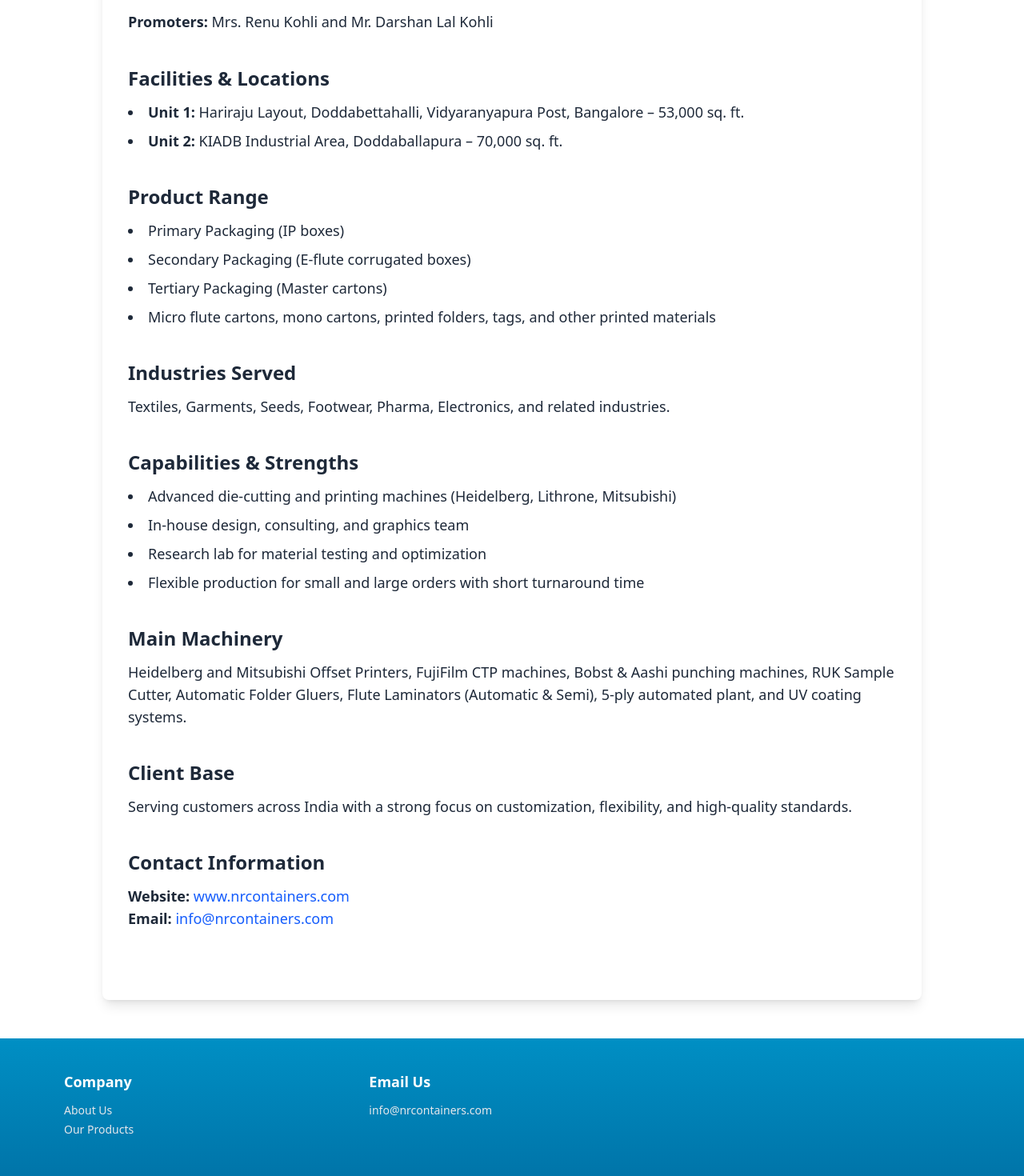
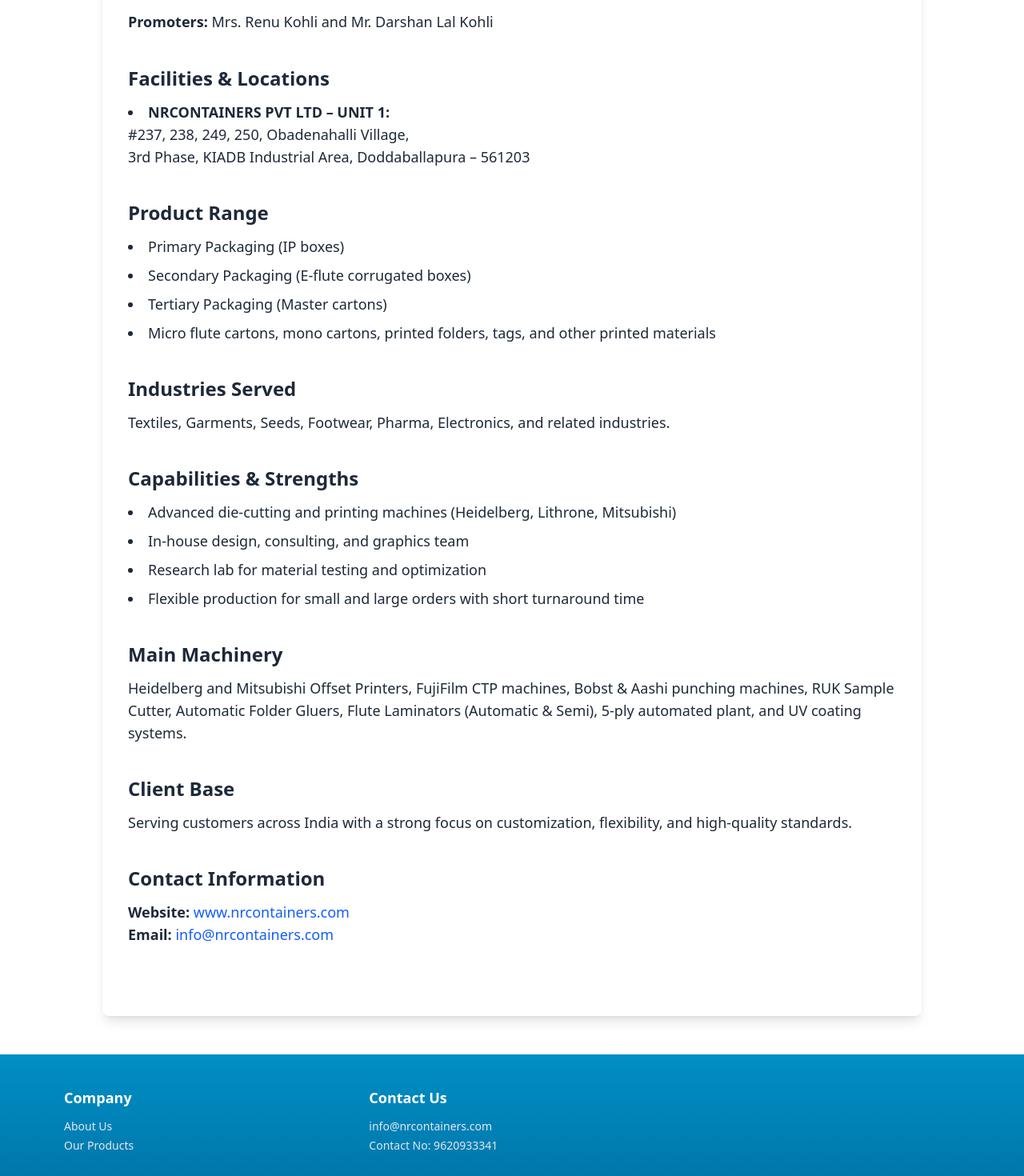
Before and after one commit to SHANKHHHH/NRC_STATIC, a React (Vite) app in the folder NRC/: page /companydetails in a window 1280 px wide. Shown: the part 520-1990 px from the top of the page at 80% size. Built offline with nearby package versions, Linux system fonts and the light colour scheme.

Commit message:
Corrected the Address

```diff
--- a/NRC/src/components/Banner/AboutUs.tsx
+++ b/NRC/src/components/Banner/AboutUs.tsx
@@ -24,10 +24,7 @@
           </div>
 
           <p className="text-white/90 text-base sm:text-lg lg:text-xl leading-relaxed max-w-2xl mx-auto lg:mx-0">
-            NRContainers Pvt. Ltd. is a leading ISO 9001:2015 certified manufacturer of
-            Printed Corrugated Boxes, Folding Box Boards, and Microflute Mono Cartons.
-            With decades of experience and state-of-the-art machinery, we deliver precision,
-            flexibility, and quality packaging solutions to industries across India.
+          NRContainers Pvt. Ltd. is an ISO 9001:2015 certified company and a trusted manufacturer of printed corrugated boxes, folding box boards, and microflute mono cartons. With decades of industry expertise and advanced machinery, we provide reliable, flexible, and high-quality packaging solutions to clients across India and overseas, delivering packaging that meets international standards.
           </p>
 
           <div>
--- a/NRC/src/components/Footer/Footer.tsx
+++ b/NRC/src/components/Footer/Footer.tsx
@@ -22,8 +22,10 @@
     ],
   },
   {
-    title: "Email Us",
-    links: [{ name: "info@nrcontainers.com", path: "mailto:info@nrcontainers.com" }],
+    title: "Contact Us",
+    links: [{ name: "info@nrcontainers.com", path: "mailto:info@nrcontainers.com" },
+      { name: "Contact No: 9620933341", path: "tel:+919620933341" },],
+
   },
   // {
   //   title: "Contact Us",
--- a/NRC/src/pages/CompanyDetails.tsx
+++ b/NRC/src/pages/CompanyDetails.tsx
@@ -26,13 +26,18 @@
         </section>
 
         {/* Facilities */}
-        <section>
-          <h2 className="text-2xl font-semibold mb-3">Facilities & Locations</h2>
-          <ul className="list-disc list-inside text-lg space-y-2">
-            <li><strong>Unit 1:</strong> Hariraju Layout, Doddabettahalli, Vidyaranyapura Post, Bangalore – 53,000 sq. ft.</li>
-            <li><strong>Unit 2:</strong> KIADB Industrial Area, Doddaballapura – 70,000 sq. ft.</li>
-          </ul>
-        </section>
+       {/* Facilities */}
+          <section>
+            <h2 className="text-2xl font-semibold mb-3">Facilities & Locations</h2>
+            <ul className="list-disc list-inside text-lg space-y-2">
+            <li>
+              <strong>NRCONTAINERS PVT LTD – UNIT 1:</strong><br />
+              #237, 238, 249, 250, Obadenahalli Village,<br />
+              3rd Phase, KIADB Industrial Area, Doddaballapura – 561203
+            </li>
+      </ul>
+    </section>
+
 
         {/* Product Range */}
         <section>
```
